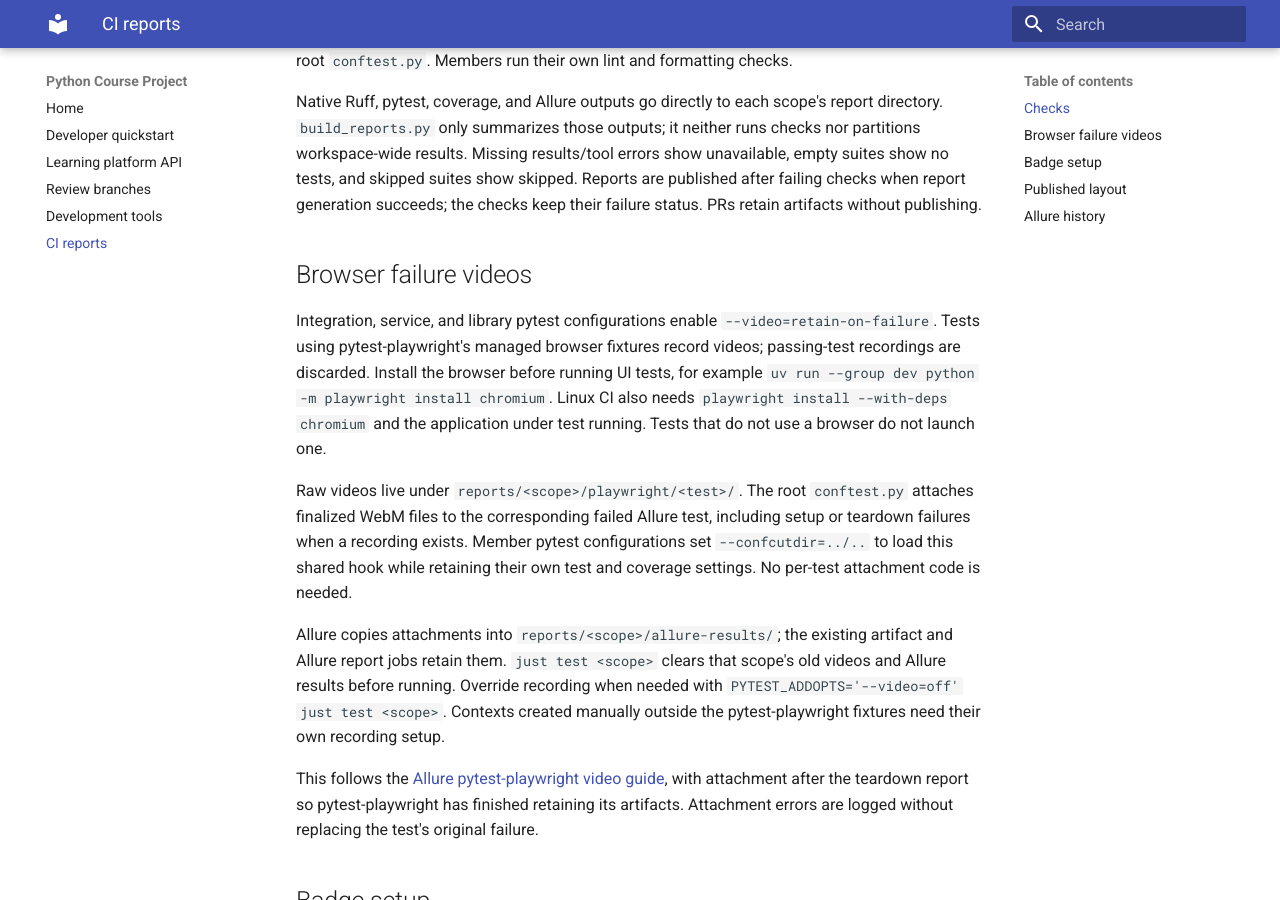
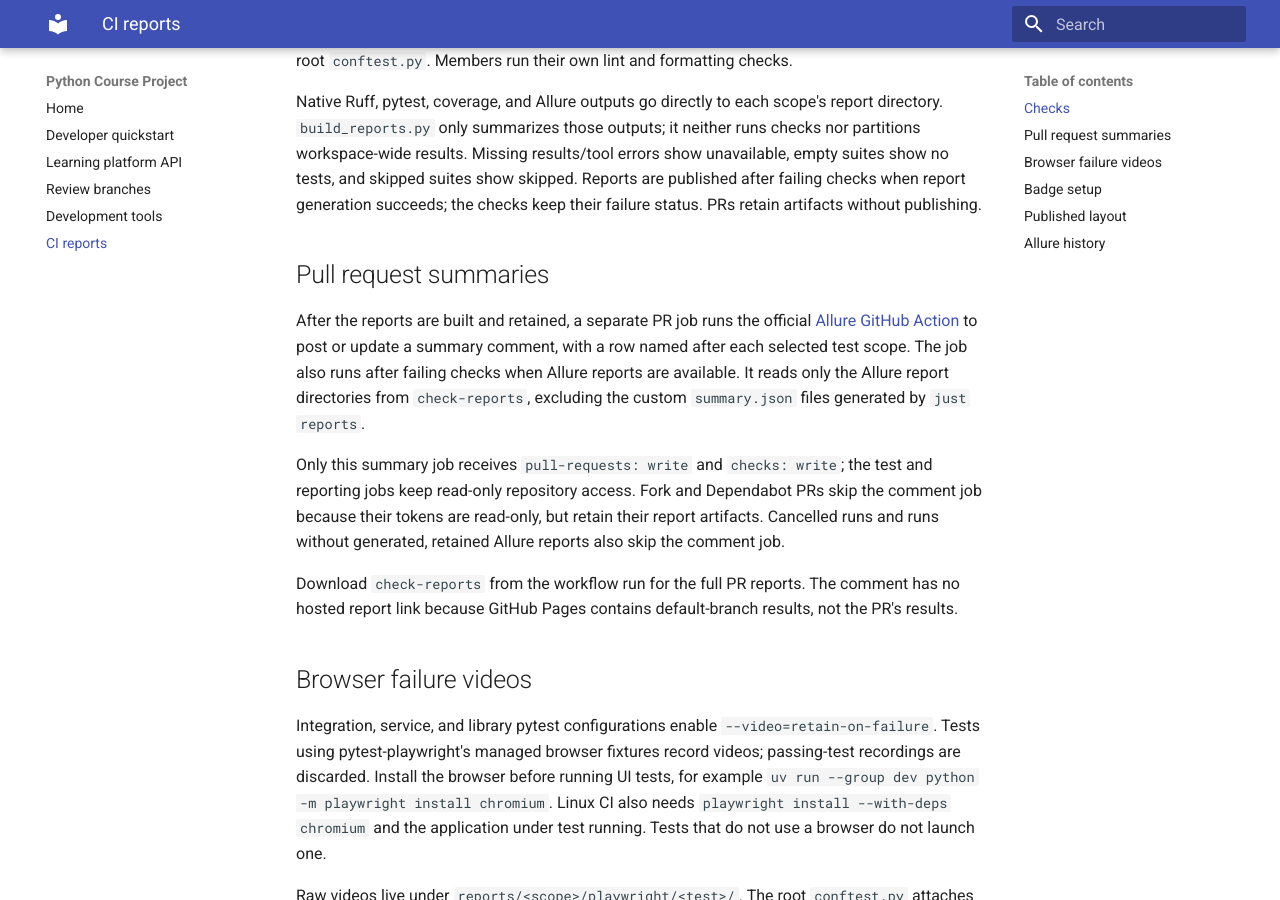
Before and after one commit to Alexxios/python-course-project, an MkDocs documentation site: the page built from docs/ci-reports.md, in a window 1280 px wide and 900 px high, scrolled down 1340 px. Built offline with MkDocs 1.6.1 and Material for MkDocs 9.7.7, drawn with Linux system fonts in a browser that asks for light colours.

Commit message:
DEV-9: add Allure pull request report summaries

```diff
--- a/docs/ci-reports.md
+++ b/docs/ci-reports.md
@@ -66,6 +66,25 @@ runs checks nor partitions workspace-wide results. Missing results/tool errors
 show unavailable, empty suites show no tests, and skipped suites show skipped.
 Reports are published after failing checks when report generation succeeds;
 the checks keep their failure status. PRs retain artifacts without publishing.
+
+## Pull request summaries
+
+After the reports are built and retained, a separate PR job runs the official
+[Allure GitHub Action](https://allurereport.org/docs/integrations-github-action/)
+to post or update a summary comment, with a row named after each selected test
+scope. The job also runs after failing checks when Allure reports are available.
+It reads only the Allure report directories from `check-reports`, excluding the
+custom `summary.json` files generated by `just reports`.
+
+Only this summary job receives `pull-requests: write` and `checks: write`; the
+test and reporting jobs keep read-only repository access. Fork and Dependabot
+PRs skip the comment job because their tokens are read-only, but retain their
+report artifacts. Cancelled runs and runs without generated, retained Allure
+reports also skip the comment job.
+
+Download `check-reports` from the workflow run for the full PR reports. The
+comment has no hosted report link because GitHub Pages contains default-branch
+results, not the PR's results.
 
 ## Browser failure videos
 
```
Also changed, not shown: 2 other files.
